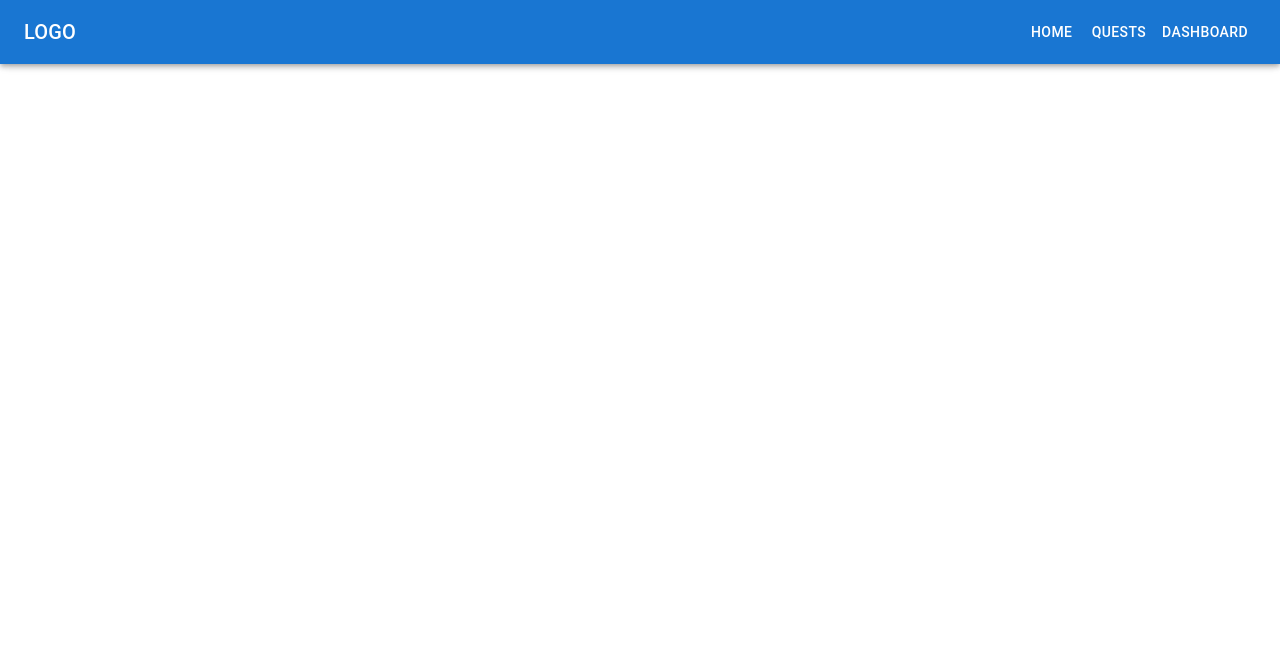
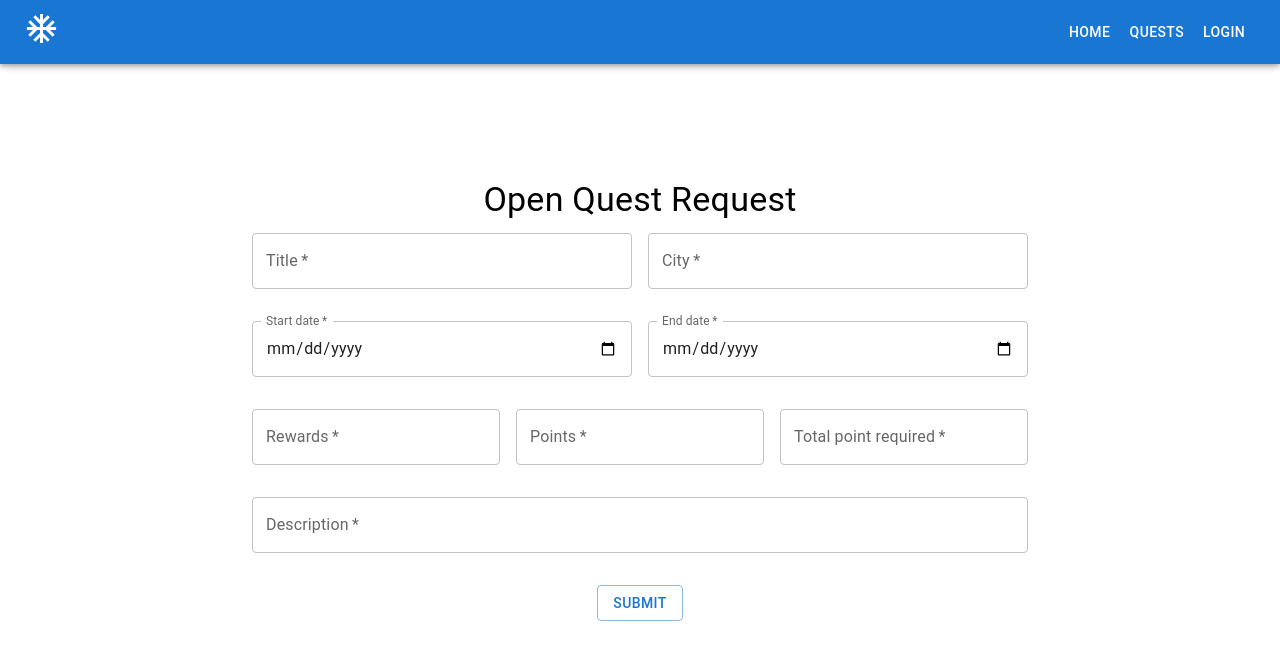
Before and after one commit to rohitkori/Digital-Community-Platform, a React (Vite) app in the folder frontend/: page /opening-request in a window 1280 px wide. Shown: the top 660 px of the page. Built offline with nearby package versions, Linux system fonts and the light colour scheme.

Commit message:
complete quest request form

```diff
--- a/frontend/src/App.jsx
+++ b/frontend/src/App.jsx
@@ -5,6 +5,7 @@ import Register from "../src/pages/Register";
 import Login from "../src/pages/Login";
 import Navbar from "./components/Navbar";
 import Quest from "./pages/Quest";
+import RequestQuest from "./pages/RequestQuest";
 import PrivateRoute from "../src/context/PrivateRoute";
 import { AuthProvider } from "./context/AuthContext";
 import { Toaster } from "react-hot-toast";
@@ -21,6 +22,7 @@ function App() {
             <Route path="/register" element={<Register />} />
             <Route path="/login" element={<Login />} />
             <Route path="/quests" element={<Quest />} />
+            <Route path="/opening-request" element={<RequestQuest />} />
           </Routes>
           <PrivateRoute path="/dashboard" element={<Dashboard />} />
           <Toaster />
--- a/frontend/src/components/Navbar.jsx
+++ b/frontend/src/components/Navbar.jsx
@@ -1,4 +1,5 @@
 import * as React from "react";
+import { Link } from "react-router-dom";
 import AppBar from "@mui/material/AppBar";
 import Box from "@mui/material/Box";
 import CssBaseline from "@mui/material/CssBaseline";
@@ -10,12 +11,17 @@ import ListItem from "@mui/material/ListItem";
 import ListItemButton from "@mui/material/ListItemButton";
 import ListItemText from "@mui/material/ListItemText";
 import MenuIcon from "@mui/icons-material/Menu";
+import AcUnitIcon from "@mui/icons-material/AcUnit";
 import Toolbar from "@mui/material/Toolbar";
-import Typography from "@mui/material/Typography";
 import Button from "@mui/material/Button";
-import { Link } from "react-router-dom";
+import AuthContext from "../context/AuthContext";
 
 const drawerWidth = 240;
+
+function Navbar() {
+  const [mobileOpen, setMobileOpen] = React.useState(false);
+  const { user } = React.useContext(AuthContext);
+
   const navItems = [
     {
       id: 1,
@@ -25,17 +31,14 @@ const navItems = [
     {
       id: 2,
       text: "Quests",
-    link: "/quests",
+      link: user ? "/quests" : "login",
     },
     {
       id: 3,
-    text: "Dashboard",
-    link: "/dashboard",
+      text: user ? "Dashboard" : "Login",
+      link: user ? "/dashboard" : "/login",
     },
   ];
-
-function Navbar() {
-  const [mobileOpen, setMobileOpen] = React.useState(false);
 
   const handleDrawerToggle = () => {
     setMobileOpen((prevState) => !prevState);
@@ -43,9 +46,9 @@ function Navbar() {
 
   const drawer = (
     <Box onClick={handleDrawerToggle} sx={{ textAlign: "center" }}>
-      <Typography variant="h6" sx={{ my: 2 }}>
-        LOGO
-      </Typography>
+      <Link to="/">
+        <AcUnitIcon />
+      </Link>
       <Divider />
       <List>
         {navItems.map((item) => (
@@ -75,17 +78,9 @@ function Navbar() {
           >
             <MenuIcon />
           </IconButton>
-          <Typography
-            variant="h6"
-            component="div"
-            sx={{
-              flexGrow: 1,
-              textAlign: "left",
-              display: { xs: "none", sm: "block" },
-            }}
-          >
-            LOGO
-          </Typography>
+          <Link to="/">
+            <AcUnitIcon fontSize="large" sx={{ color: "white" }} />
+          </Link>
           <Box
             sx={{
               flexGrow: 1,
--- a/frontend/src/context/AuthContext.jsx
+++ b/frontend/src/context/AuthContext.jsx
@@ -133,7 +133,7 @@ export const AuthProvider = ({ children }) => {
       });
 
       new Promise((resolve, reject) => {
-        getDetailFunc(jwt_decode_data.sub.split(" : ")[0])
+        getDetailFunc(jwt_decode_data.sub.split(":")[0])
           .then((res) => {
             resolve(res);
           })
@@ -162,14 +162,14 @@ export const AuthProvider = ({ children }) => {
           // console.log(jwt_decode_data)
           setUser(jwt_decode_data);
           new Promise((resolve, reject) => {
-            suggestionQuestFunc(jwt_decode_data.sub.split(" : ")[1])
+            suggestionQuestFunc(jwt_decode_data.sub.split(":")[1])
               .then((res) => {
                 resolve(res);
               })
               .catch((err) => reject(err));
           });
           new Promise((resolve, reject) => {
-            getDetailFunc(jwt_decode_data.sub.split(" : ")[0])
+            getDetailFunc(jwt_decode_data.sub.split(":")[0])
               .then((res) => {
                 resolve(res);
               })
--- a/frontend/src/pages/Dashboard.jsx
+++ b/frontend/src/pages/Dashboard.jsx
@@ -85,6 +85,11 @@ const Dashboard = () => {
       <Divider />
       <List className="text-end">
         <Link to="/" style={{ color: "black" }}>
+          <Tabs
+            orientation="vertical"
+            variant="scrollable"
+            aria-label="Vertical tabs example"
+          >
             <Box
               sx={{
                 bgcolor: "background.paper",
@@ -101,8 +106,9 @@ const Dashboard = () => {
               <IconButton className="gap-2">
                 <HomeIcon />
               </IconButton>
-            <Tab label="Home" className="p-0"></Tab>
+              <Tab label="Home" className="p-0" />
             </Box>
+          </Tabs>
         </Link>
         <Tabs
           orientation="vertical"
@@ -140,7 +146,7 @@ const Dashboard = () => {
           ))}
         </Tabs>
       </List>
-      <Divider/>
+      <Divider />
       <List>
         {/* <ListItem disablePadding className="text-red-600"> */}
         <ListItemButton
@@ -156,8 +162,8 @@ const Dashboard = () => {
             color: "red",
           }}
         >
-          <IconButton >
-            <LogoutIcon sx={{color: "red"}}/>
+          <IconButton>
+            <LogoutIcon sx={{ color: "red" }} />
           </IconButton>
           <ListItemText primary="Logout" style={{ textAlign: "end" }} />
         </ListItemButton>
--- a/frontend/src/pages/Homepage.jsx
+++ b/frontend/src/pages/Homepage.jsx
@@ -146,6 +146,7 @@ const Homepage = () => {
               previous income. With over 5years experience in Marketing &
               Business strategy, we are your best client.
             </Typography>
+            <Box sx={{display: "flex", gap: "20px"}}>
               <Link to="/quests">
                 <Button
                   variant="contained"
@@ -155,6 +156,16 @@ const Homepage = () => {
                   Search Quest
                 </Button>
               </Link>
+              <Link to="/opening-request">
+                <Button
+                  variant="outlined"
+                  color="primary"
+                  sx={{ width: "200px", fontSize: "16px" }}
+                >
+                  Open Quest
+                </Button>
+              </Link>
+            </Box>
           </Grid>
           <Grid item xs={12} md={5}>
             <img
--- a/frontend/src/pages/Register.jsx
+++ b/frontend/src/pages/Register.jsx
@@ -6,6 +6,7 @@ import {
   Stack,
   Autocomplete,
   MenuItem,
+  Typography,
 } from "@mui/material";
 import { createTheme, ThemeProvider } from "@mui/material/styles";
 import CheckIcon from "@mui/icons-material/Check";
@@ -97,7 +98,15 @@ const Register = () => {
 
   return (
     <ThemeProvider theme={createTheme(theme)}>
-      <h2>Register Form</h2>
+      <Typography
+        variant="h4"
+        color="initial"
+        gutterBottom
+        style={{ marginTop: "70px" }}
+      >
+        Register Form
+      </Typography>
+      {/* <h2 style={{ marginTop: "50px" }}></h2> */}
       <form onSubmit={handleSubmit} action={<Link to="/login" />}>
         <Stack spacing={2} direction="row" sx={{ marginBottom: 4 }}>
           <TextField
@@ -176,7 +185,7 @@ const Register = () => {
                 sx={{ justifyContent: "space-between" }}
               >
                 {option}
-                {selected ? specializations.push( option ) : null}
+                {selected ? specializations.push(option) : null}
                 {selected ? <CheckIcon color="info" /> : null}
               </MenuItem>
             </>
@@ -189,6 +198,9 @@ const Register = () => {
           label="Date of Birth"
           onChange={(e) => setDateOfBirth(e.target.value)}
           value={dateOfBirth}
+          InputLabelProps={{
+            shrink: true,
+          }}
           fullWidth
           required
           sx={{ mb: 4 }}
--- /dev/null
+++ b/frontend/src/pages/RequestQuest.jsx
@@ -0,0 +1,167 @@
+import React, { useState } from "react";
+import { Link } from "react-router-dom";
+import { Box, Typography, Stack, TextField, Button } from "@mui/material";
+import { API_BACKEND_URL } from "../config";
+import toast from "react-hot-toast";
+import { useNavigate } from "react-router-dom";
+
+const RequestQuest = () => {
+  const navigate = useNavigate();
+  const [title, setTitle] = useState("");
+  const [city, setCity] = useState("");
+  const [startDate, setStartDate] = useState("");
+  const [endDate, setEndDate] = useState("");
+  const [rewards, setRewards] = useState("");
+  const [points, setPoints] = useState("");
+  const [totalRequired, setTotalRequired] = useState("");
+  const [description, setDescription] = useState("");
+
+  const handleSubmit = async (e) => {
+    e.preventDefault();
+    console.log(
+      title,
+      city,
+      startDate,
+      endDate,
+      rewards,
+      points,
+      totalRequired,
+      description
+    );
+
+    const response = await fetch(
+      `${API_BACKEND_URL}/api/quest/opening-request`,
+      {
+        method: "POST",
+        body: JSON.stringify({
+          title,
+          city,
+          startDate,
+          endDate,
+          rewards,
+          points,
+          totalRequired,
+          description,
+        }),
+        headers: {
+          "Content-Type": "application/json",
+        },
+      }
+    );
+
+    if (response.status === 201) {
+      toast.success("Quest request created successfully!");
+      navigate("/dashboard");
+    } else {
+      toast.error("Something went wrong!");
+    }
+  };
+
+  return (
+    <Box>
+      <Typography variant="h4" color="initial" gutterBottom>
+        Open Quest Request
+      </Typography>
+      <form onSubmit={handleSubmit} action={<Link to="/login" />}>
+        <Stack spacing={2} direction="row" sx={{ marginBottom: 4 }}>
+          <TextField
+            type="text"
+            variant="outlined"
+            color="secondary"
+            label="Title"
+            onChange={(e) => setTitle(e.target.value)}
+            value={title}
+            fullWidth
+            required
+          />
+          <TextField
+            type="text"
+            variant="outlined"
+            color="secondary"
+            label="City"
+            onChange={(e) => setCity(e.target.value)}
+            value={city}
+            fullWidth
+            required
+          />
+        </Stack>
+        <Stack spacing={2} direction="row" sx={{ marginBottom: 4 }}>
+          <TextField
+            type="date"
+            variant="outlined"
+            color="secondary"
+            label="Start date"
+            onChange={(e) => setStartDate(e.target.value)}
+            value={startDate}
+            InputLabelProps={{
+              shrink: true,
+            }}
+            fullWidth
+            required
+          />
+          <TextField
+            type="date"
+            variant="outlined"
+            color="secondary"
+            label="End date"
+            onChange={(e) => setEndDate(e.target.value)}
+            value={endDate}
+            InputLabelProps={{
+              shrink: true,
+            }}
+            fullWidth
+            required
+          />
+        </Stack>
+        <Stack spacing={2} direction="row" sx={{ marginBottom: 4 }}>
+          <TextField
+            type="text"
+            variant="outlined"
+            color="secondary"
+            label="Rewards"
+            onChange={(e) => setRewards(e.target.value)}
+            value={rewards}
+            fullWidth
+            required
+          />
+          <TextField
+            type="text"
+            variant="outlined"
+            color="secondary"
+            label="Points"
+            onChange={(e) => setPoints(e.target.value)}
+            value={points}
+            fullWidth
+            required
+          />
+          <TextField
+            type="number"
+            variant="outlined"
+            color="secondary"
+            label="Total point required"
+            onChange={(e) => setTotalRequired(e.target.value)}
+            value={totalRequired}
+            fullWidth
+            required
+          />
+        </Stack>
+        <TextField
+          type="text"
+          variant="outlined"
+          color="secondary"
+          label="Description"
+          onChange={(e) => setDescription(e.target.value)}
+          value={description}
+          fullWidth
+          required
+          sx={{ mb: 4 }}
+        />
+        <Button variant="outlined" color="primary" type="submit">
+          Submit
+        </Button>
+      </form>
+    </Box>
+  );
+};
+
+export default RequestQuest;
```
Lines whose indentation alone changed are shown as unchanged.
